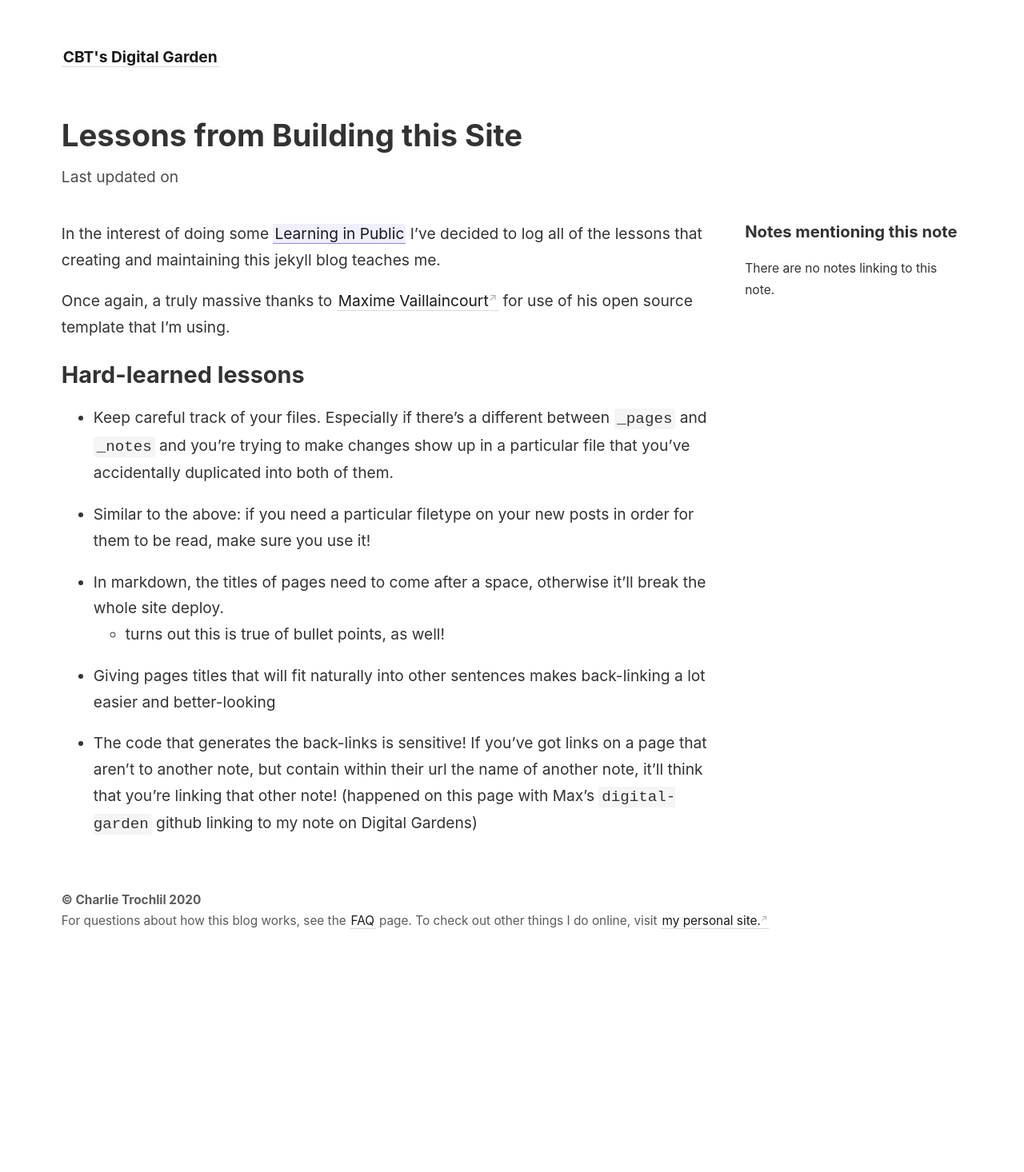
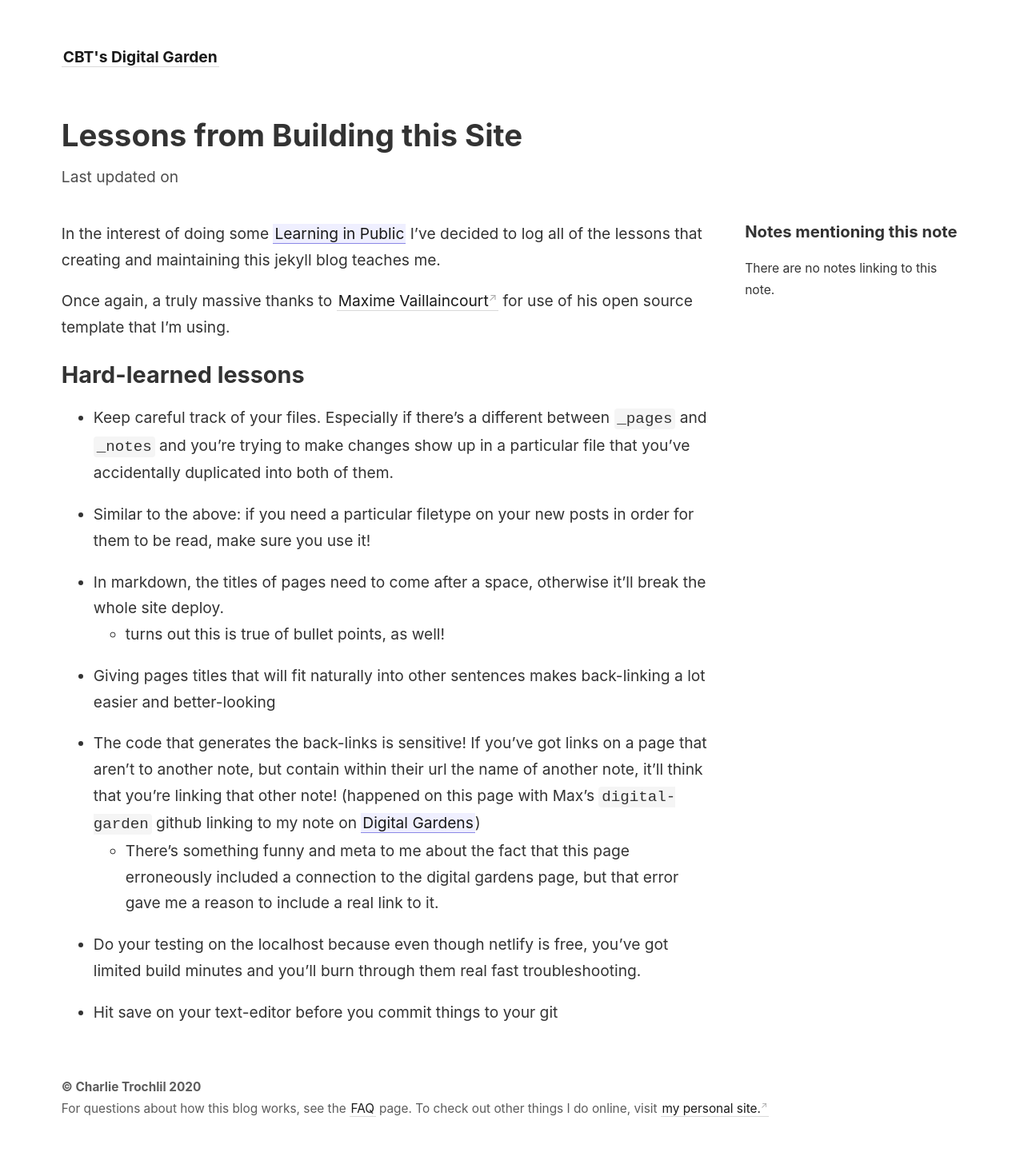
Before and after one commit to rhymeswithvocal/digital-garden, a Jekyll site: the page built from _notes/lessons-on-this-site.md, in a window 1280 px wide. Shown: the whole page at 80% size. Built offline with Jekyll 4.4.1, drawn with Linux system fonts in a browser that asks for light colours; before the commit the page ends 1232 px from its top, so only the background shows below that.

Commit message:
added more lessons

```diff
--- a/_notes/lessons-on-this-site.md
+++ b/_notes/lessons-on-this-site.md
@@ -16,4 +16,9 @@ Once again, a truly massive thanks to [Maxime Vaillaincourt](https://maximevaill
 
 - Giving pages titles that will fit naturally into other sentences makes back-linking a lot easier and better-looking
 
-- The code that generates the back-links is sensitive! If you've got links on a page that aren't to another note, but contain within their url the name of another note, it'll think that you're linking that other note! (happened on this page with Max's `digital-garden` github linking to my note on Digital Gardens)
+- The code that generates the back-links is sensitive! If you've got links on a page that aren't to another note, but contain within their url the name of another note, it'll think that you're linking that other note! (happened on this page with Max's `digital-garden` github linking to my note on [[Digital Gardens]])
+	- There's something funny and meta to me about the fact that this page erroneously included a connection to the digital gardens page, but that error gave me a reason to include a real link to it.
+
+- Do your testing on the localhost because even though netlify is free, you've got limited build minutes and you'll burn through them real fast troubleshooting.
+
+- Hit save on your text-editor before you commit things to your git
```
